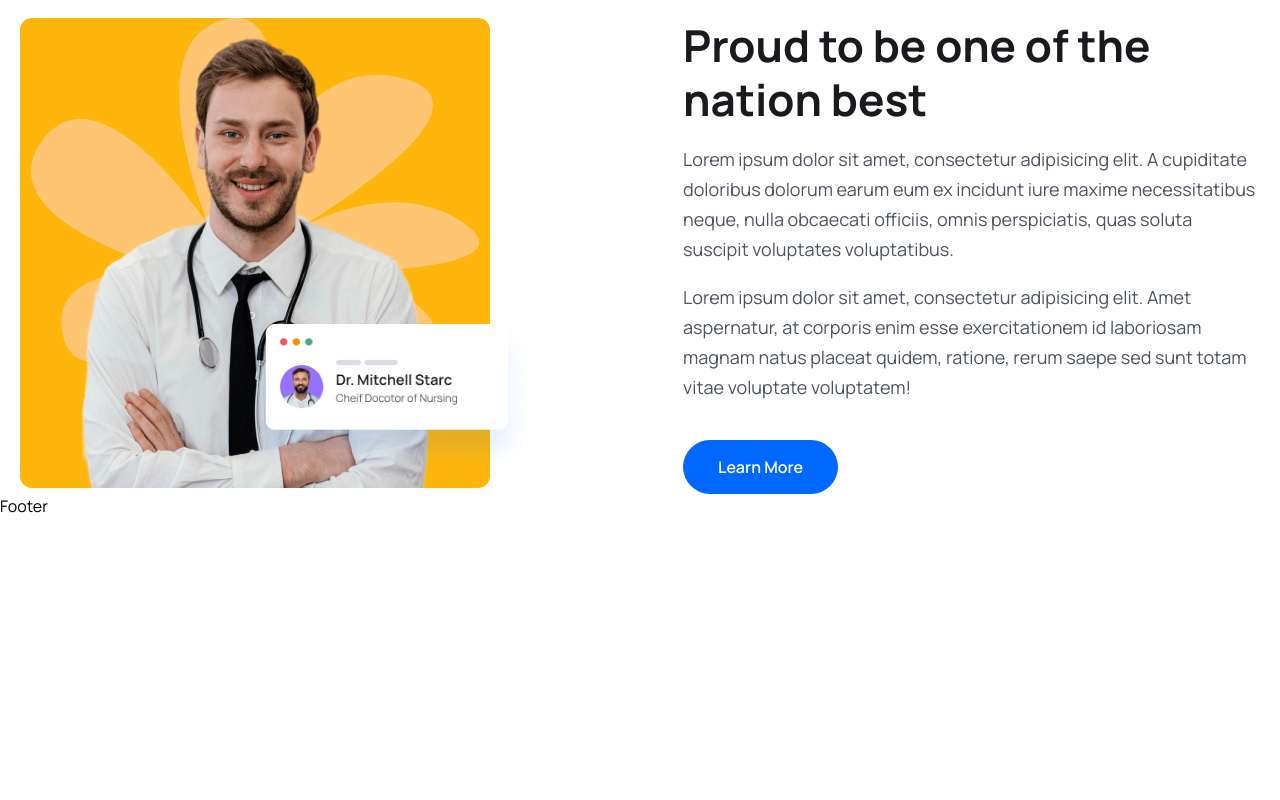
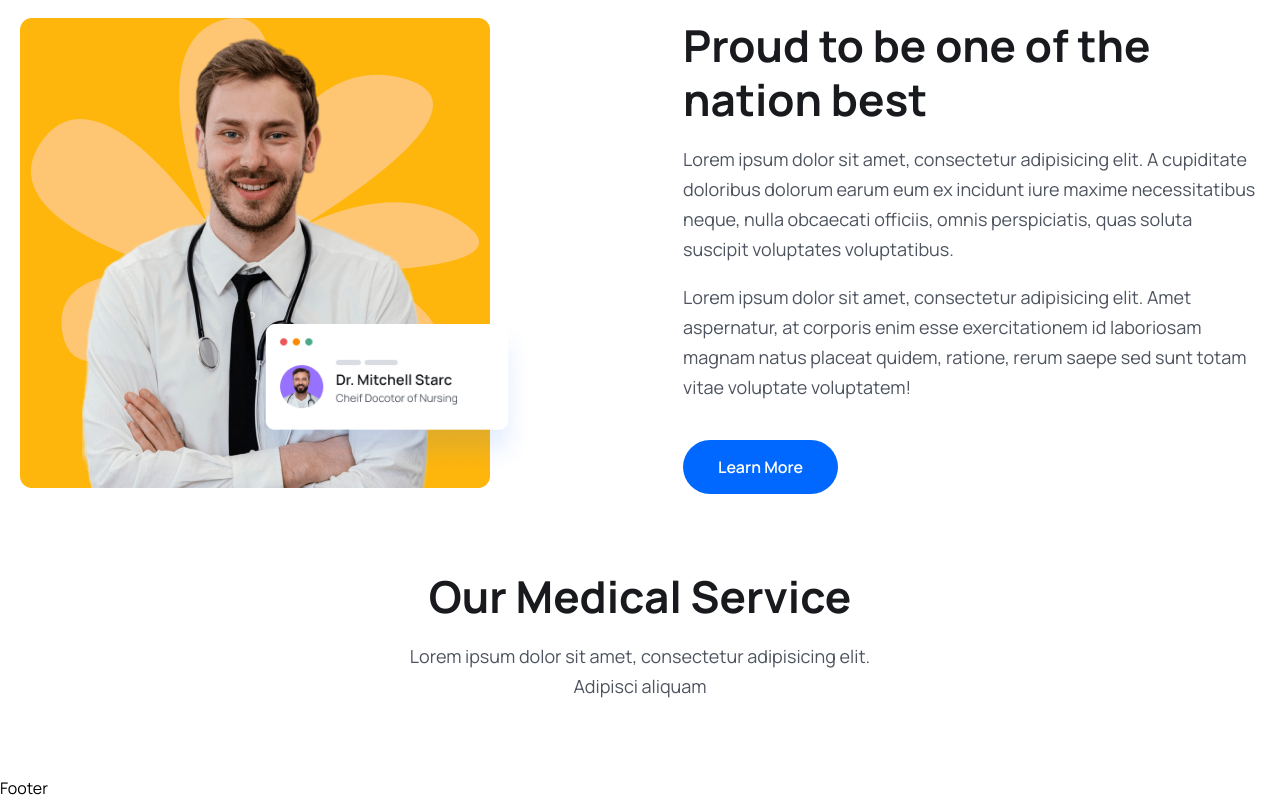
Before and after one commit to SalmanMohammed2001/Docker_Appointement_Frontend, a React (Vite) app: page / in a window 1280 px wide. Shown: the part 1666-2466 px from the top of the page. Before the commit the page ends 2184 px from the top, so only its background shows below. Built offline with nearby package versions, Linux system fonts and the light colour scheme.

Commit message:
implementation service page heading

```diff
--- a/src/pages/Home.tsx
+++ b/src/pages/Home.tsx
@@ -155,6 +155,21 @@ const Home = () => {
 
             <About/>
             {/*====================about=========================*/}
+
+
+            {/*====================service section=========================*/}
+            <section>
+                <div className="container">
+                    <div className={"xl:w-[470px] mx-auto"}>
+                        <h2 className={"heading text-center"}>Our Medical Service</h2>
+                        <p className={"text_para text-center"}>Lorem ipsum dolor sit amet, consectetur adipisicing elit.
+                            Adipisci aliquam</p>
+                    </div>
+                </div>
+            </section>
+
+            {/*====================service section=========================*/}
+
         </div>
     )
 }
```
